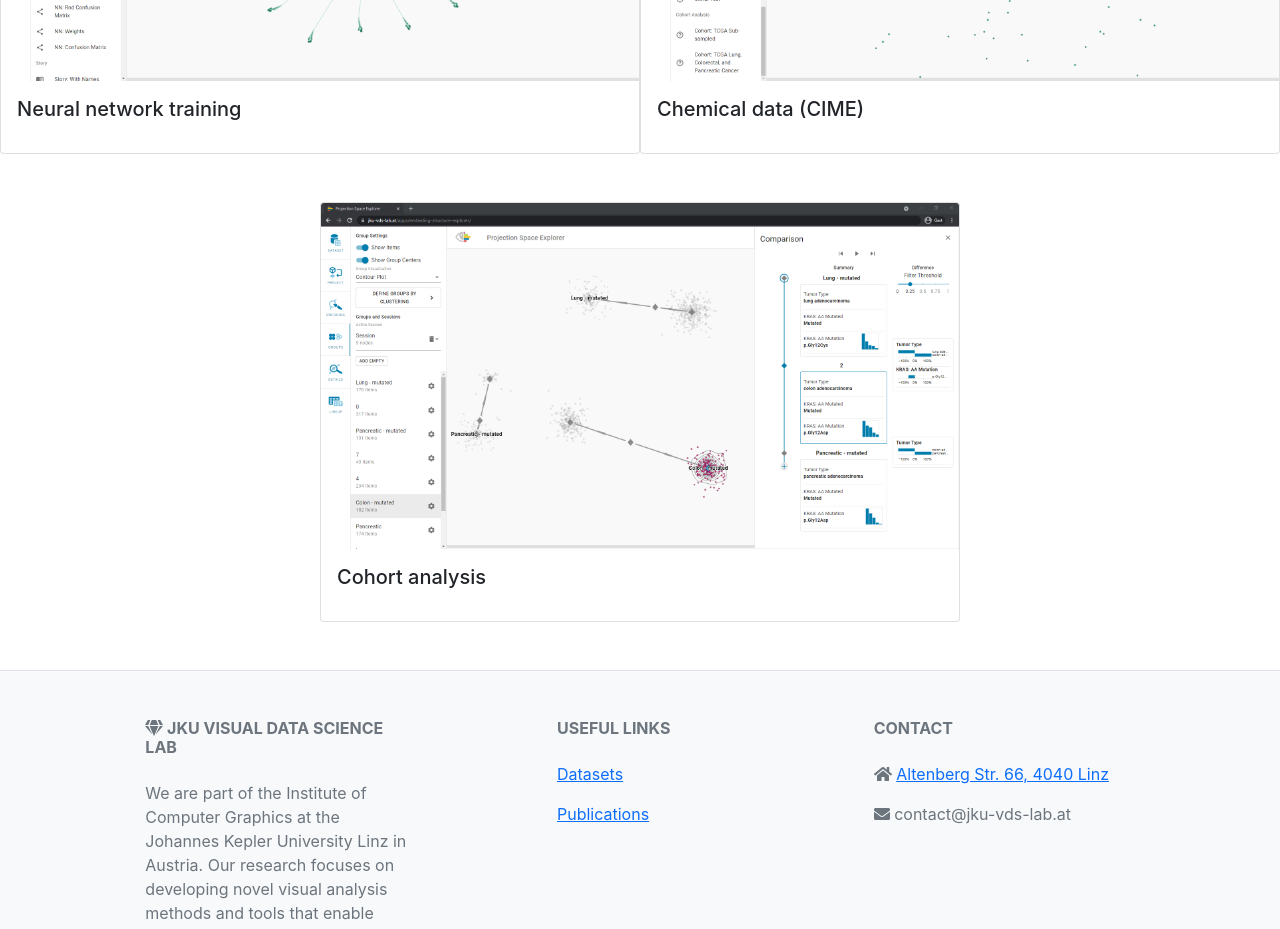
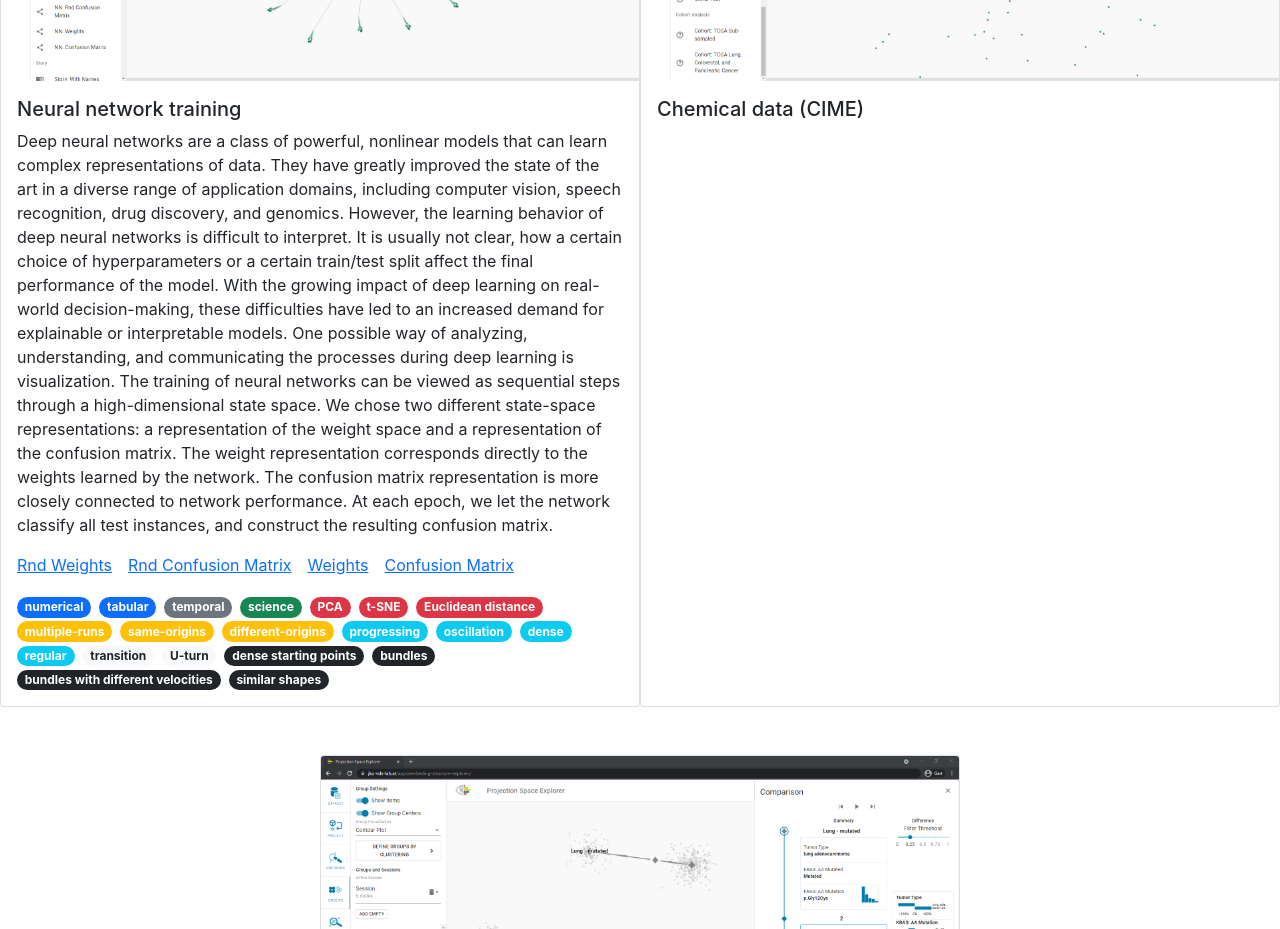
Before and after one commit to jku-vds-lab/pse, a React (Create React App) app: page /datasets in a window 1280 px wide. Shown: the part 2060-2989 px from the top of the page. Built offline with nearby package versions, Linux system fonts and the light colour scheme.

Commit message:
add nn training to datasets

```diff
--- a/src/data/datasets.js
+++ b/src/data/datasets.js
@@ -3,7 +3,7 @@ export const datasets = [
         "name": "Rubik's Cube",
         "domain": "Games",
         "id": "rubik",
-        "type": "",
+        "type": "temporal",
         "description": "Rubik’s cube is a famous puzzle toy devised in 1974 by the Hungarian inventor and professor of architecture Ernő Rubik. The classic Rubik’s cube has six faces, with each face being made up by a 3 × 3 grid of colored facets. These facets are the faces of smaller cubes, the so-called cubies. The cube consists of 26 such cubies: 8 corner cubies, with three facets each, 12 edge cubies with two facets each, and 6 center cubies with one facet each. The cube is considered solved when each of its faces shows only one color. Many solution strategies for Rubik’s cube have been developed. They differ in complexity and speed, depending on the number of special patterns and conditions that are detected and utilized in the solving process.  This state space in which the solution algorithms act is high-dimensional and encompasses more than 4.3 × 1019 unique states. The first step of visualizing the solution pathways is to transform the cube states into numerical representations for further processing. Each face of the cube is represented by a 3 × 3 matrix with one entry for each facet. For the entries representing the facet colors, we chose a one-hot encoding (i.e., (0,0,0,0,0,1) for red, (0,0,0,0,1,0) for green, etc.). This encoding facilitates the definition of meaningful distance metrics for dimensionality reduction. Flattening the resulting 6 × (3 × 3) × 6 tensor yielded a feature vector of length 324 for a single state. ",
         "tags": ["numerical", "tabular", "temporal", "games", "t-SNE", "Euclidean distance", "single-run", "multiple-runs", "same-origins", "different-origins", "progressing", "oscillation", "intersections", "regular", "cluster", "cycle", "U-turn", "dense intermediate points", "dense end points", "bundles", "similar-shapes"],
         "imagePath": "rubik.png",
@@ -20,7 +20,7 @@ export const datasets = [
         "name": "Chess",
         "domain": "Games",
         "id": "chess",
-        "type": "",
+        "type": "temporal",
         "description": "This use case targets the analysis of professional chess games downloaded from the KingBase chess database. As hobby chess players and inspired by the popular TV series The Queen’s Gambit, we are eager to learn more about how professional players open their games and what influence openings have on the strategy, progression, and outcome of the games. To prepare the dataset, we parsed the raw data files that are provided in the PGN format using the chess module of the pgn2gif Python package. The resulting sequences of chessboard states are encoded in 64 categorical attributes— each representing a square on the chessboard. There are 13 categories in total: six for the different black pieces, six for the different white pieces, and one for empty squares. A chessboard is organized in ranks (rows) and files (columns) with the identifiers 1 to 8 and a to h, respectively. The white player’s perspective defines the order of these identifiers. Letters go from left to right, and 1 is closest to the player. As a preprocessing step, we projected the data using t-SNE with a learning rate of 100 and a perplexity value of 50.",
         "tags": ["categorical", "tabular", "temporal", "groups", "games", "t-SNE", "multiple-runs", "same-origins", "progressing", "dense", "regular", "cluster", "transition", "U-turn", "dense starting points", "dense intermediate points", "bundles", "similar shapes"],
         "imagePath": "chess.png",
@@ -54,9 +54,15 @@ export const datasets = [
         "domain": "Machine Learning",
         "id": "neural_network_training",
         "type": "",
-        "description": "",
-        "tags": [""],
-        "imagePath": "nn.png"
+        "description": "Deep neural networks are a class of powerful, nonlinear models that can learn complex representations of data. They have greatly improved the state of the art in a diverse range of application domains, including computer vision, speech recognition, drug discovery, and genomics. However, the learning behavior of deep neural networks is difficult to interpret. It is usually not clear, how a certain choice of hyperparameters or a certain train/test split affect the final performance of the model. With the growing impact of deep learning on real-world decision-making, these difficulties have led to an increased demand for explainable or interpretable models. One possible way of analyzing, understanding, and communicating the processes during deep learning is visualization. The training of neural networks can be viewed as sequential steps through a high-dimensional state space. We chose two different state-space representations: a representation of the weight space and a representation of the confusion matrix. The weight representation corresponds directly to the weights learned by the network. The confusion matrix representation is more closely connected to network performance. At each epoch, we let the network classify all test instances, and construct the resulting confusion matrix.",
+        "tags": ["numerical", "tabular", "temporal", "science", "PCA", "t-SNE",  "Euclidean distance", "multiple-runs", "same-origins", "different-origins", "progressing", "oscillation", "dense", "regular", "transition", "U-turn", "dense starting points", "bundles", "bundles with different velocities", "similar shapes"],
+        "imagePath": "nn.png",
+        "datasetLinks": {
+            "Rnd Weights": "#",
+            "Rnd Confusion Matrix": "#",
+            "Weights": "#",
+            "Confusion Matrix": "#"
+        }
     },
     {
         "name": "Chemical data (CIME)",
```
